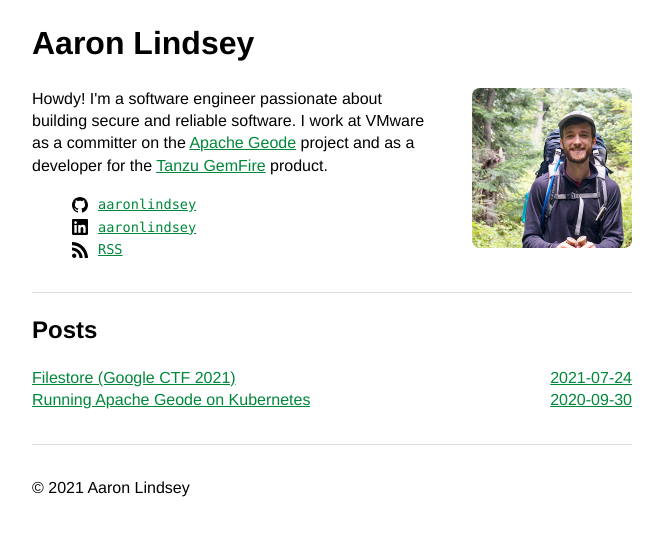
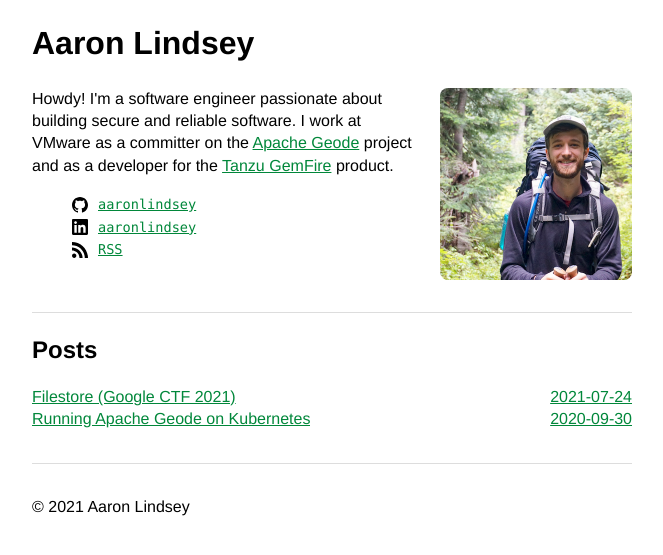
Before and after one commit to aaronlindsey/aaronlindsey.github.io, a Jekyll site: the page built from index.html, in a window 1280 px wide. Shown: the top 555 px of the page, without its empty margins (308-971 px from the left). Built offline with Jekyll 4.4.1, drawn with Linux system fonts in a browser that asks for light colours.

Commit message:
Enlarge profile photo slightly

```diff
--- a/_sass/_index.scss
+++ b/_sass/_index.scss
@@ -3,10 +3,11 @@
   padding-bottom: 1rem;
 
   &-photo {
-    width: 10rem;
-    height: 10rem;
+    width: 12rem;
+    height: 12rem;
     float: right;
-    margin-left: 2rem;
+    margin-left: 1rem;
+    margin-bottom: 1rem;
 
     @media (max-width: $small-screen) {
       float: none;
```
Also changed, not shown: assets/aaron.jpeg.
